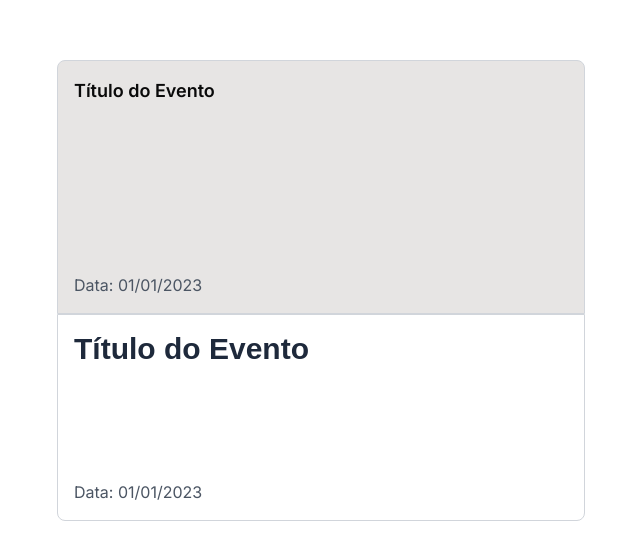
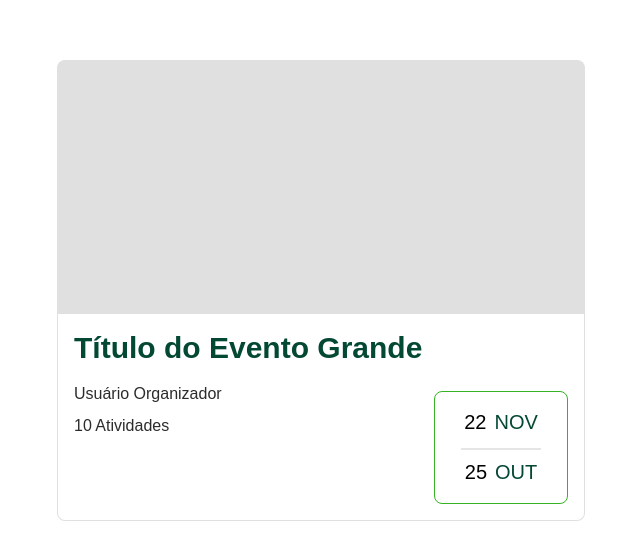
Before and after one commit to giovanne-aquino/app-eventos-IFSP, a Next.js app: page /allEvents in a window 1280 px wide. Shown: the part 110-670 px from the top of the page, without its empty margins (319-959 px from the left). Built offline with nearby package versions, Linux system fonts and the light colour scheme.

Commit message:
Final Component1

```diff
--- a/src/app/allEvents/page.jsx
+++ b/src/app/allEvents/page.jsx
@@ -4,7 +4,7 @@ export default function AllEventsPage() {
   return (
     <div>
 
-      <ShortCard name="Título do Evento"/>
+      <ShortCard eventType="LARGE" title="Título do Evento" titleLargeEvent="Título do Evento Grande" titleActivity="Título Atividade" user="Usuário Organizador" capacity="XXX Vagas" capacityLargeEvent="10 Atividades" format="Online" startDay="22" endDay="25" startMounth="NOV" endMounth="OUT" startHours="00:00" endHours="00:00" eventOrigin="Evento TechWeek"/>
 
     </div>
   );
--- a/src/components/events/shortCard.jsx
+++ b/src/components/events/shortCard.jsx
@@ -1,20 +1,155 @@
 import React from "react";
 
-function ShortCard({ name }) {
+function ShortCard({ eventType, eventOrigin, title, titleLargeEvent, titleActivity, user, capacity, capacityLargeEvent, format, startHours, endHours, startDay, startMounth, endDay, endMounth }) {
   return (
-    <div className="flex flex-col items-center justify-center h-screen">
+     < >
+
+    {eventType === "SIMPLE" ? (
+
+      <div className="flex flex-col items-center justify-center h-screen">
       {/* Primeira div */}
-      <div className="h-[15.875rem] w-[33rem] bg-stone-200 border border-gray-300 rounded-t-lg rounded-b-none p-4 flex flex-col justify-between">
-        <h2 className="text-lg font-semibold">{name}</h2>
-        <p className="text-gray-600">Data: 01/01/2023</p>
+
+      <div className="h-[15.875rem] w-[33rem] bg-FI_neutral_30 border border-b-0 border-FI_neutral_30 rounded-t-lg rounded-b-none p-0 flex flex-col justify-between">
+
+        <div className="relative flex flex-col items-start justify-start h-full">
+          <div className="absolute bottom-0 w-[6.875rem] h-auto bg-FI_yellowDark p-2 border border-b-0 border-FI_yellowDark rounded-tr-lg flex items-center justify-center">
+            <p className="text-lg font-montserrat text-FI_neutral_0">{format}</p>
+          </div>
+        </div>
+
       </div>
 
       {/* Segunda div */}
-      <div className="h-[12.9375rem] w-[33rem] bg-white-200 border border-gray-300 rounded-b-lg rounded-t-none p-4 flex flex-col justify-between">
-        <h2 className=" text-3xl font-bold font-montserrat text-slate-800">{name}</h2>
-        <p className="text-gray-600">Data: 01/01/2023</p>
+      <div className="relative h-[12.9375rem] w-[33rem] bg-FI_neutral_0 border border-t-0 border-FI_neutral_30 rounded-b-lg rounded-t-none p-4 flex justify-between items-center gap-3 ">
+        {/* Texto e informações */}
+        <div className="flex flex-col items-start justify-start h-full">
+          <h2 className="text-3xl font-bold font-montserrat text-FI_green_dark mb-4">{title}</h2>
+          <div className="space-y-2">
+            <p className="text-base font-medium font-montserrat text-FI_neutral_90">{user}</p>
+            <p className="text-base font-medium font-montserrat text-FI_neutral_90">{capacity}</p>
+          </div>
+        </div>
+
+
+        <div className="absolute w-[8.375rem] h-[7.0625rem] border border-FI_green rounded-lg p-4 flex flex-col justify-between items-center gap-2 bottom-0 right-0 m-4">
+
+          <div className=" flex justify-between items-center m-auto gap-2">
+
+            <div className="w-fit h-8 font-montserrat text-2xl  text-FI_neutral">{startDay}</div>
+
+            <div className="w-fit h-8 font-montserrat text-2xl  text-FI_green_dark">{startMounth}</div>
+
+          </div>
+
+
+          <div className=" w-[5rem] h-[0.30rem] bg-FI_neutral_60 border rounded-sm"></div>
+
+          <div className=" flex justify-between items-center">
+            <div className=" text-base">{startHours}-</div>
+            <div className=" text-base">{endHours}</div>
+          </div>
+
+        </div>
       </div>
     </div>
+
+    ) : eventType === "LARGE" ? (
+
+      <div className="flex flex-col items-center justify-center h-screen">
+      {/* Primeira div */}
+
+      <div className="h-[15.875rem] w-[33rem] bg-FI_neutral_30 border border-b-0 border-FI_neutral_30 rounded-t-lg rounded-b-none p-0 flex flex-col justify-between">
+
+
+
+      </div>
+
+      {/* Segunda div */}
+      <div className="relative h-[12.9375rem] w-[33rem] bg-FI_neutral_0 border border-t-0 border-FI_neutral_30 rounded-b-lg rounded-t-none p-4 flex justify-between items-center gap-3 ">
+        {/* Texto e informações */}
+        <div className="flex flex-col items-start justify-start h-full">
+          <h2 className="text-3xl font-bold font-montserrat text-FI_green_dark mb-4">{titleLargeEvent}</h2>
+          <div className="space-y-2">
+            <p className="text-base font-medium font-montserrat text-FI_neutral_90">{user}</p>
+            <p className="text-base font-medium font-montserrat text-FI_neutral_90">{capacityLargeEvent}</p>
+          </div>
+        </div>
+
+
+        <div className="absolute w-[8.375rem] h-[7.0625rem] border border-FI_green rounded-lg p-4 flex flex-col justify-between items-center gap-2 bottom-0 right-0 m-4">
+
+          <div className=" flex justify-between items-center m-auto gap-2">
+
+            <div className="w-fit h-8 font-montserrat text-xl  text-FI_neutral">{startDay}</div>
+
+            <div className="w-fit h-8 font-montserrat text-xl  text-FI_green_dark">{startMounth}</div>
+
+          </div>
+
+
+          <div className=" w-20 h-2 bg-FI_neutral_60 border rounded-sm"></div>
+
+          <div className=" flex justify-between items-center gap-2">
+            <div className=" w-fit h-8 font-montserrat text-xl  text-FI_neutral">{endDay}</div>
+            <div className=" w-fit h-8 font-montserrat text-xl  text-FI_green_dark">{endMounth}</div>
+          </div>
+
+        </div>
+      </div>
+    </div>
+
+    ) : (
+
+      <div className="flex flex-col items-center justify-center h-screen">
+      {/* Primeira div */}
+
+      <div className="h-[15.875rem] w-[33rem] bg-FI_neutral_30 border border-b-0 border-FI_neutral_30 rounded-t-lg rounded-b-none p-0 flex flex-col justify-between">
+
+        <div className="relative flex flex-col items-start justify-start h-full">
+          <div className="absolute bottom-0 w-[6.875rem] h-auto bg-FI_yellowDark p-2 border border-b-0 border-FI_yellowDark rounded-tr-lg flex items-center justify-center">
+            <p className="text-lg font-montserrat text-FI_neutral_0">{format}</p>
+          </div>
+        </div>
+
+      </div>
+
+      {/* Segunda div */}
+      <div className="relative h-[12.9375rem] w-[33rem] bg-FI_neutral_0 border border-t-0 border-FI_neutral_30 rounded-b-lg rounded-t-none p-4 flex justify-between items-center gap-3 ">
+        {/* Texto e informações */}
+        <div className="flex flex-col items-start justify-start h-full">
+          <h2 className="text-3xl font-bold font-montserrat text-FI_green_dark mb-0">{titleActivity}</h2>
+          <p className="text-base font-bold font-montserrat text-FI_green mb-4">{eventOrigin}</p>
+
+          <div className="space-y-2">
+            <p className="text-base font-medium font-montserrat text-FI_neutral_90">{user}</p>
+            <p className="text-base font-medium font-montserrat text-FI_neutral_90">{capacity}</p>
+          </div>
+        </div>
+
+
+        <div className="absolute w-[8.375rem] h-[7.0625rem] border border-FI_green rounded-lg p-4 flex flex-col justify-between items-center gap-2 bottom-0 right-0 m-4">
+
+          <div className=" flex justify-between items-center m-auto gap-2">
+
+            <div className="w-fit h-8 font-montserrat text-2xl  text-FI_neutral">{startDay}</div>
+
+            <div className="w-fit h-8 font-montserrat text-2xl  text-FI_green_dark">{startMounth}</div>
+
+          </div>
+
+
+          <div className=" w-[5rem] h-[0.30rem] bg-FI_neutral_60 border rounded-sm"></div>
+
+          <div className=" flex justify-between items-center">
+            <div className=" text-base">{startHours}-</div>
+            <div className=" text-base">{endHours}</div>
+          </div>
+
+        </div>
+      </div>
+    </div>
+    ) }
+    </>
   );
 }
 
```
